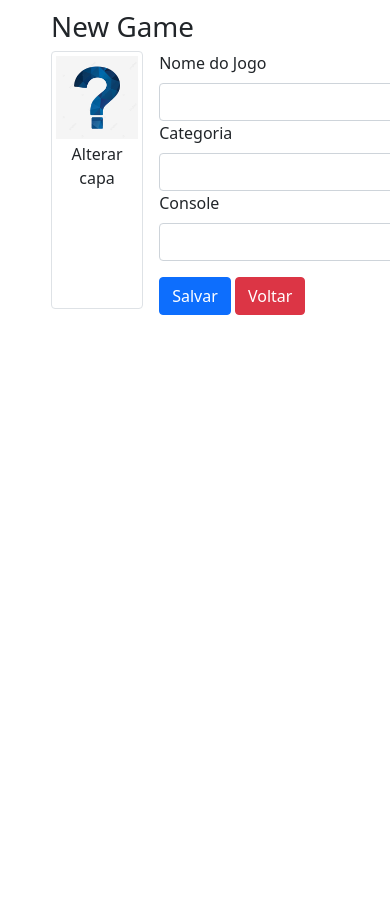
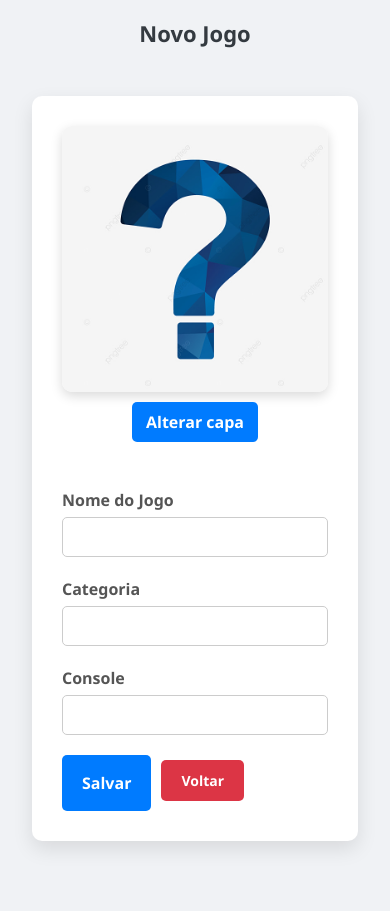
Before and after one commit to mateusC2000/jogoteca, a Flask app: page /new in a window 390 px wide; the page is wider, and only the part inside the window is pictured. Before the commit the page ends 315 px from the top of that part, so only its background shows below. Run offline with Flask 3, Linux system fonts and the light colour scheme; the visitor is signed in with stand-in values (Sample User, id 1); some libraries are stand-ins or nearby versions.

Commit message:
Adjust css in application.

```diff
--- a/static/app.css
+++ /dev/null
@@ -1,72 +0,0 @@
-body {
-    padding-top: 10px;
-}
-
-.btn {
-    margin-bottom: 10px;
-}
-
-.container {
-    border-radius: 4px;
-    margin: auto;
-    width: 80%;
-}
-
-.little-container {
-    width: 40%;
-    margin: auto;
-}
-
-figcaption {
-    text-align: center;
-    margin: 3px auto;
-}
-
-.fileContainer {
-    overflow: hidden;
-    position: relative;
-}
-
-.fileContainer [type=file] {
-    cursor: pointer;
-    display: block;
-    font-size: 999px;
-    filter: alpha(opacity=0);
-    min-height: 100%;
-    min-width: 100%;
-    opacity: 0;
-    position: absolute;
-    right: 0;
-    text-align: right;
-    top: 0;
-}
-
-td {
-    text-align: center;
-}
-
-.formularioJogo {
-    display: flex;
-}
-
-img {
-    width: 320px;
-}
-
-.formularioImagem {
-    margin-right: 16px
-}
-
-.buttons {
-    margin-top: 16px
-}
-
-.inputBox {
-    width: 700px;
-}
-
-.inputsJogo {
-    width: 100%;
-    margin-left: 1em;
-    margin-bottom: 1em;
-}
--- /dev/null
+++ b/static/form-game.css
@@ -0,0 +1,130 @@
+body {
+  background: #f0f2f5;
+  font-family: 'Segoe UI', Tahoma, Geneva, Verdana, sans-serif;
+}
+
+.formularioJogo {
+  background-color: #fff;
+  max-width: 800px;
+  margin: 50px auto;
+  padding: 30px;
+  border-radius: 10px;
+  box-shadow: 0 8px 20px rgba(0, 0, 0, 0.1);
+  display: flex;
+  gap: 30px;
+  flex-wrap: wrap;
+  align-items: flex-start;
+  justify-content: center;
+}
+
+/* Imagem da capa */
+.formularioImagem {
+  padding: 0;
+  border: none;
+  max-width: 300px;
+  text-align: center;
+}
+
+.formularioImagem img {
+  width: 100%;
+  border-radius: 10px;
+  object-fit: cover;
+  box-shadow: 0 4px 12px rgba(0, 0, 0, 0.15);
+}
+
+/* Botão de upload */
+.fileContainer {
+  display: inline-block;
+  margin-top: 10px;
+  background-color: #007bff;
+  color: #fff;
+  padding: 8px 14px;
+  border-radius: 5px;
+  cursor: pointer;
+  font-weight: bold;
+  transition: background 0.3s;
+}
+
+.fileContainer:hover {
+  background-color: #0056b3;
+}
+
+.fileContainer input[type="file"] {
+  display: none;
+}
+
+/* Formulário */
+fieldset {
+  flex: 1;
+  min-width: 250px;
+  border: none;
+  padding: 0;
+}
+
+/* Inputs */
+.inputBox {
+  margin-bottom: 20px;
+}
+
+.inputBox label {
+  display: block;
+  margin-bottom: 5px;
+  font-weight: bold;
+  color: #555;
+}
+
+.inputBox .form-control {
+  width: 100%;
+  height: 40px;
+  padding: 8px 10px;
+  border-radius: 5px;
+  border: 1px solid #ccc;
+  box-sizing: border-box;
+}
+
+/* Botões */
+.buttons {
+  display: flex;
+  gap: 10px;
+  margin-top: 20px;
+}
+
+.buttons .btn {
+  padding: 10px 20px;
+  border-radius: 5px;
+  font-weight: bold;
+  border: none;
+}
+
+.buttons .btn-primary {
+  background-color: #007bff;
+  color: white;
+  transition: background 0.3s;
+}
+
+.buttons .btn-primary:hover {
+  background-color: #0056b3;
+}
+
+.buttons .btn-danger {
+  background-color: #dc3545;
+  color: white;
+  transition: background 0.3s;
+}
+
+.buttons .btn-danger:hover {
+  background-color: #a71d2a;
+}
+
+/* Responsividade */
+@media (max-width: 768px) {
+  .formularioJogo {
+    flex-direction: column;
+    align-items: center;
+  }
+
+  .formularioImagem,
+  fieldset {
+    width: 100%;
+  }
+}
--- /dev/null
+++ b/static/list-games.css
@@ -0,0 +1,99 @@
+body {
+  background-color: #f0f2f5;
+  font-family: 'Segoe UI', Tahoma, Geneva, Verdana, sans-serif;
+  padding: 20px;
+}
+
+/* Título centralizado */
+h1 {
+  text-align: center;
+  margin-bottom: 30px;
+  font-weight: bold;
+  color: #343a40;
+}
+
+/* Botões principais */
+a.btn {
+  margin: 5px 8px 15px 0;
+  font-weight: 500;
+  padding: 6px 12px;
+  font-size: 14px;
+  border-radius: 4px;
+  transition: background 0.3s;
+}
+
+a.btn-primary {
+  background-color: #007bff;
+  color: white;
+  border: none;
+}
+
+a.btn-primary:hover {
+  background-color: #0056b3;
+}
+
+a.btn-danger {
+  background-color: #dc3545;
+  color: white;
+  border: none;
+}
+
+a.btn-danger:hover {
+  background-color: #a71d2a;
+}
+
+/* Tabela */
+table.table {
+  background-color: white;
+  border-radius: 10px;
+  overflow: hidden;
+  box-shadow: 0 8px 20px rgba(0, 0, 0, 0.1);
+  width: 100%;
+}
+
+table th,
+table td {
+  text-align: center;
+  vertical-align: middle;
+  padding: 14px 10px;
+}
+
+table th {
+  background-color: #f8f9fa;
+  font-weight: bold;
+  color: #333;
+  border-bottom: 2px solid #dee2e6;
+}
+
+table td {
+  background-color: #ffffff;
+  border-bottom: 1px solid #e0e0e0;
+}
+
+table a {
+  margin: 0 5px;
+  text-decoration: none;
+  font-weight: bold;
+  color: #007bff;
+}
+
+table a:hover {
+  color: #0056b3;
+  text-decoration: underline;
+}
+
+/* Responsividade */
+@media (max-width: 768px) {
+  table.table {
+    font-size: 14px;
+  }
+
+  a.btn {
+    display: block;
+    margin-bottom: 10px;
+  }
+
+  h1 {
+    font-size: 22px;
+  }
+}
--- a/templates/login.html
+++ b/templates/login.html
@@ -5,10 +5,11 @@
     <meta name="viewport" content="width=device-width, initial-scale=1">
     <title>Jogoteca</title>
     <link rel="stylesheet" href="{{ url_for('static', filename='bootstrap.css') }}">
-    <link rel="stylesheet" href="{{ url_for('static', filename='app.css') }}">
+    <link rel="stylesheet" href="{{ url_for('static', filename='login.css') }}">
   </head>
   <body>
     <div class="container">
+        <div class="login-wrapper">
 
         {% with messages = get_flashed_messages() %}
             {% if messages %}
@@ -32,11 +33,12 @@
             {{ form.password.label(class="form-label") }}
             {{ form.password(class="form-control") }}
             </div>
-            <div class="form-group ">
+            <div class="form-group">
             {{ form.login(class="btn btn-primary") }}
             <a class="btn btn-danger" href="{{ url_for('index') }}">Voltar</a>
             </div>
         </form>
         </div>
+    </div>
   </body>
 </html>
--- a/templates/template.html
+++ b/templates/template.html
@@ -5,7 +5,8 @@
     <meta name="viewport" content="width=device-width, initial-scale=1">
     <title>Jogoteca</title>
     <link rel="stylesheet" href="{{ url_for('static', filename='bootstrap.css') }}">
-    <link rel="stylesheet" href="{{ url_for('static', filename='app.css') }}">
+    <link rel="stylesheet" href="{{ url_for('static', filename='form-game.css') }}">
+    <link rel="stylesheet" href="{{ url_for('static', filename='list-games.css') }}">
 </head>
 <body>
     <div class="container">
--- a/views_game.py
+++ b/views_game.py
@@ -15,7 +15,7 @@ def new():
         return redirect(url_for('login', next=url_for('new')))
 
     form = FormGame()
-    return render_template('new.html', title='New Game', form=form)
+    return render_template('new.html', title='Novo Jogo', form=form)
 
 @app.route('/create', methods=['POST'])
 def create():
@@ -59,7 +59,7 @@ def edit(id):
     form.console.data = game.console
 
     game_cover = recover_image(game.name)
-    return render_template('edit.html', title='Edit Game', id=id, game_cover=game_cover, form=form)
+    return render_template('edit.html', title='Editar Jogo', id=id, game_cover=game_cover, form=form)
 
 @app.route('/update', methods=['POST'])
 def update():
```
Also changed, not shown: static/login.css (added, +112 -0 lines). Lines whose indentation alone changed are shown as unchanged.
